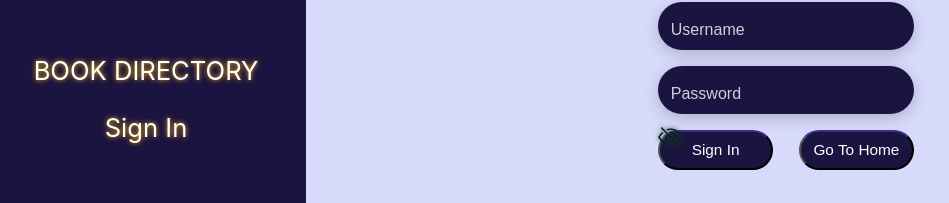
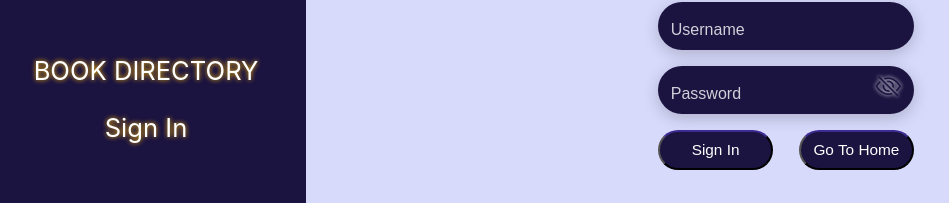
Before and after one commit to Anushka2820/Book-Directory, a React (Create React App) app in the folder frontend/: page /sign-in in a window 1280 px wide. Shown: the part 314-517 px from the top of the page, without its empty margins (14-963 px from the left). Built offline with nearby package versions, Linux system fonts and the light colour scheme.

Commit message:
icon css for password

```diff
--- a/frontend/src/components/inputField/inputField.js
+++ b/frontend/src/components/inputField/inputField.js
@@ -57,7 +57,11 @@ export default class InputField extends React.Component {
                             {error || label}
                         </label>
                     </div>
-                    <div style={{ display: (type === "password") ? "block" : "none" }}><i className={showPassword ? "bi-eye" : "bi bi-eye-slash"} onClick={() => this.setState({ showPassword: !showPassword })}></i></div>
+                    <div style={{ display: (type === "password") ? "block" : "none" }}>
+                        <i className={showPassword ? "bi-eye passwordIcon" : "bi bi-eye-slash passwordIcon"}
+                            onClick={() => this.setState({ showPassword: !showPassword })}>
+                        </i>
+                    </div>
                 </div>
             </div>
         );
```
